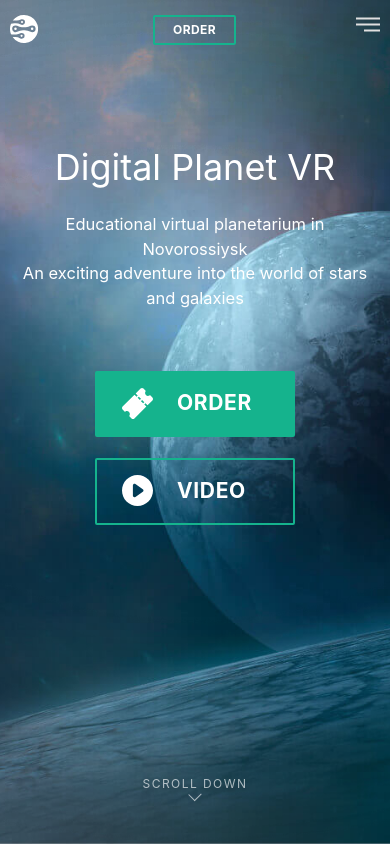
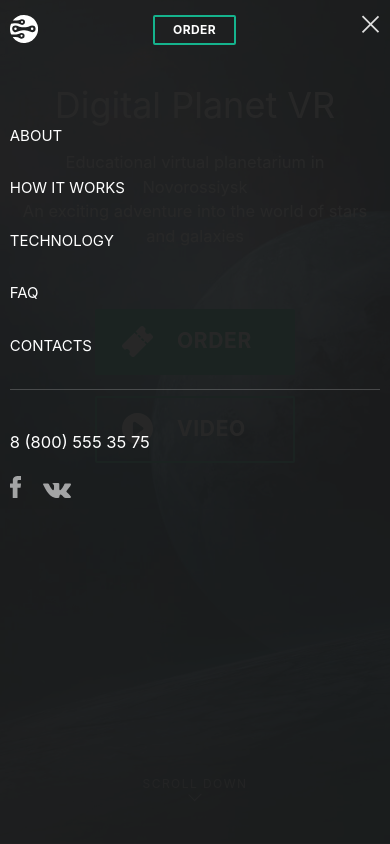
Before and after one commit to foxxxyproxy/planetarium-demo-frontend, a plain HTML site: page index.html in a window 390 px wide. Both pictures are taken after a click on the button "Menu". Drawn offline with nearby package versions, Linux system fonts and the light colour scheme.

Commit message:
feat: add mobile menu

```diff
--- a/css/style.css
+++ b/css/style.css
@@ -99,22 +99,24 @@
   }
 }
 
-.page-header,
+.page-header__container,
 .page-footer {
   width: 95%;
   display: flex;
   justify-content: space-between;
   flex-wrap: nowrap;
   align-items: baseline;
-  margin: 2em auto;
+  padding: 2em 0;
+  margin: 0 auto;
   max-width: 1200px;
   font-weight: 500;
 }
 
 @media (max-width: 1050px) {
-  .page-header {
+  .page-header__container {
     justify-content: space-between;
-    margin: 1em auto;
+    padding: 1em 0;
+    margin: 0 auto;
     align-items: flex-start;
   }
 }
@@ -281,9 +283,61 @@
   }
 }
 
+/*
+* menu--open
+*/
+.page-header--open .page-header__toggle::before {
+  background-image: url("../img/close-button.svg");
+  background-repeat: no-repeat;
+  background-size: 19px 19px;
+  width: 19px;
+  height: 19px;
+}
+
+.page-header--open {
+  background-color: rgba(28, 28, 28, 0.95);
+  position: fixed;
+  width: 100%;
+  height: 100%;
+  z-index: 10;
+  top: 0;
+  overflow: scroll;
+}
+
+.page-header--open .page-header__container--mibile {
+  display: flex;
+  flex-direction: column;
+  width:95%;
+  margin: 0 auto;
+}
+
+.page-header__navigation--mobile {
+  padding-top: 3.3em;
+  margin-bottom: 1.3em;
+}
+.page-header__navigation--mobile .page-header__list {
+  flex-direction: column;
+  border-bottom: 1px solid rgba(255, 255, 255, 0.2);
+}
+
+.page-header__navigation--mobile .page-header__item::before {
+  display: none;
+}
+
+.page-header__navigation--mobile .page-header__item {
+  margin-bottom: 2.3em;
+}
+.page-header__tel--mobile {
+  display: block;
+}
+
 .page-header__link:hover,
 .page-header__logo-link:hover {
   color: var(--brand-color-light);
+}
+
+.page-header__logo-link:hover .page-header__logo-image{
+  fill: var(--brand-color-light);
 }
 
 .page-header__link--active {
@@ -446,6 +500,11 @@
     display: none;
   }
 }
+
+.page-footer__social--mobile {
+  display: flex;
+}
+
 .scroll {
   width: 100%;
   padding: 1.5em 0;
--- a/index.html
+++ b/index.html
@@ -42,13 +42,17 @@
 
   <div class="main-container main-background">
     <header class="page-header">
+      <div class="page-header__container">
+
         <p class="page-header__logo">
-        <a class="page-header__logo-link"><svg class="page-header__logo-image" width="28" height="28">
+          <a class="page-header__logo-link" href="index.html"><svg class="page-header__logo-image" width="28"
+              height="28">
               <use xlink:href="#logo"></use>
             </svg>Digital Planet</a>
         </p>
         <p class="page-header__logo--mobile" hidden>
-        <a class="page-header__logo-link"><svg class="page-header__logo-image" width="28" height="28">
+          <a class="page-header__logo-link" href="index.html"><svg class="page-header__logo-image" width="28"
+              height="28">
               <use xlink:href="#logo"></use>
             </svg></a>
         </p>
@@ -82,6 +86,48 @@
           </p>
         </div>
         <button class="page-header__toggle" type="button"><span class="visually-hidden">Menu</span></button>
+
+      </div>
+      <div class="page-header__container--mibile" hidden>
+        <nav class="page-header__navigation--mobile">
+          <ul class="page-header__list">
+            <li class="page-header__item">
+              <a class="page-header__link" href="about.html">About</a>
+            </li>
+            <li class="page-header__item">
+              <a class="page-header__link" href="how_it_works.html">How it works</a>
+            </li>
+            <li class="page-header__item">
+              <a class="page-header__link" href="technology.html">Technology</a>
+            </li>
+            <li class="page-header__item">
+              <a class="page-header__link" href="faq.html">FAQ</a>
+            </li>
+            <li class="page-header__item">
+              <a class="page-header__link" href="contacts.html">Contacts</a>
+            </li>
+          </ul>
+        </nav>
+        <p class="page-header__tel page-header__tel--mobile">
+          <a class="page-header__link page-header__link-tel" href="tel:+880055535752">8 (800) 555 35 75</a>
+        </p>
+
+        <ul class="page-footer__social page-footer__social--mobile">
+          <li class="page-footer__social-item">
+            <a class="page-footer__social-link page-footer__social-link--fb" href="#"><svg
+                class="page-footer__social-image" width="11" height="22">
+                <use xlink:href="#icon-fb"></use>
+              </svg></a>
+          </li>
+          <li class="page-footer__social-item">
+            <a class="page-footer__social-link page-footer__social-link--vk" href="#"><svg
+                class="page-footer__social-image" width="28" height="15">
+                <use xlink:href="#icon-vk"></use>
+              </svg></a>
+          </li>
+        </ul>
+
+      </div>
     </header>
     <main class="main-content main-content--intro">
       <div class="intro">
@@ -122,6 +168,8 @@
     </main>
 
   </div>
+
+  <script src="index.js"></script>
 </body>
 
 </html>
--- /dev/null
+++ b/index.js
@@ -0,0 +1,7 @@
+
+const header = document.querySelector(".page-header");
+const menuButton = document.querySelector(".page-header__toggle");
+
+menuButton.addEventListener("click", event =>{
+    header.classList.toggle("page-header--open");
+});
```
Also changed, not shown: contacts.html (+49 -2 lines), img/close-button.svg (added). Lines whose indentation alone changed are shown as unchanged.
